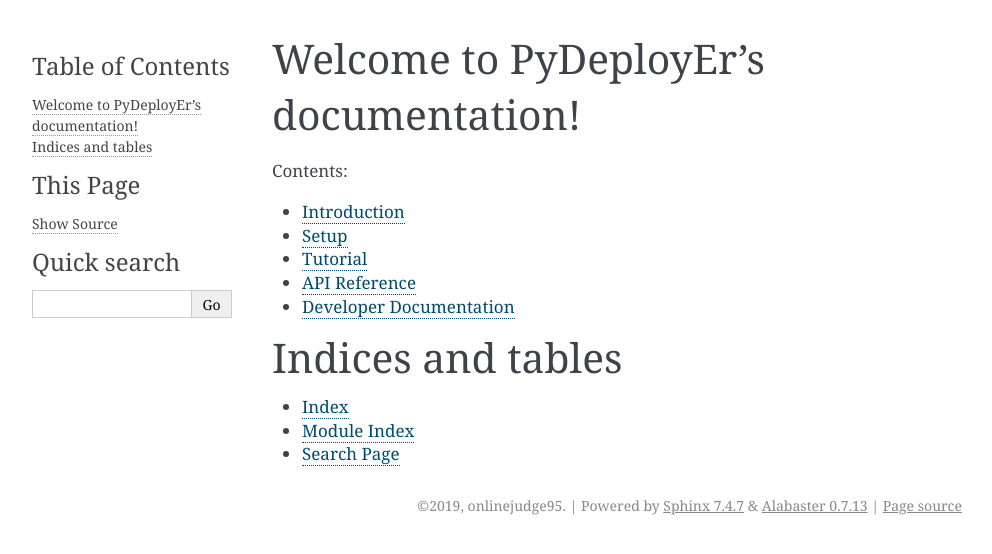
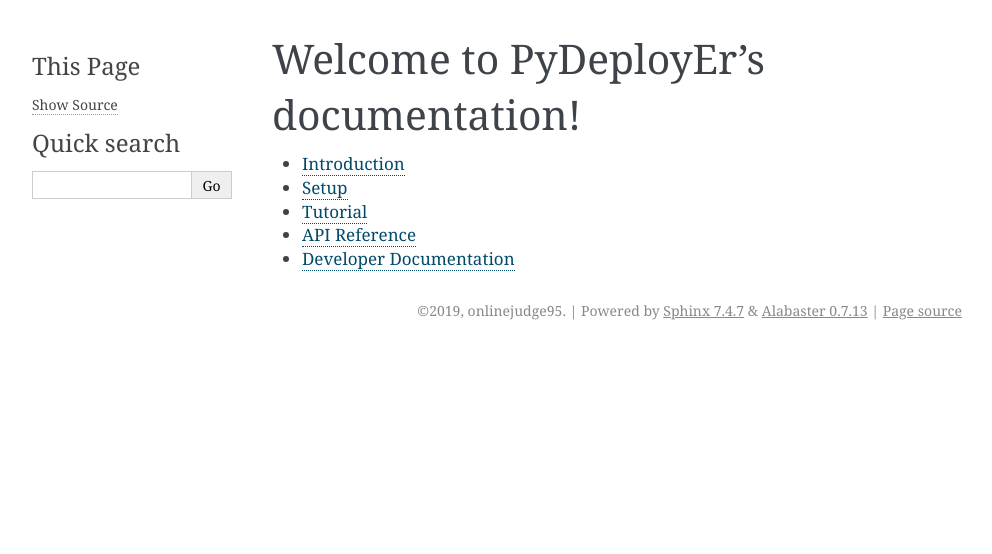
Before and after one commit to onlinejudge95/PyDeployEr, a Sphinx documentation site: the page built from doc/index.rst, in a window 1280 px wide. Shown: the top 554 px of the page, without its empty margins (148-1140 px from the left). Built offline with Sphinx 7.4.7, drawn with Linux system fonts in a browser that asks for light colours.

Commit message:
Updates, documentation

```diff
--- a/doc/conf.py
+++ b/doc/conf.py
@@ -34,7 +34,7 @@
 ]
 
 # Add any paths that contain templates here, relative to this directory.
-templates_path = ['_templates']
+templates_path = ['doc/_templates']
 
 # List of patterns, relative to source directory, that match files and
 # directories to ignore when looking for source files.
@@ -52,4 +52,4 @@
 # Add any paths that contain custom static files (such as style sheets) here,
 # relative to this directory. They are copied after the builtin static files,
 # so a file named "default.css" will overwrite the builtin "default.css".
-html_static_path = ['_static']
+html_static_path = ['doc/_static']
--- a/doc/index.rst
+++ b/doc/index.rst
@@ -8,18 +8,9 @@
 
 .. toctree::
    :maxdepth: 2
-   :caption: Contents:
 
    introduction
    setup
    tutorial
    API reference
    Developer documentation
-
-
-Indices and tables
-==================
-
-* :ref:`genindex`
-* :ref:`modindex`
-* :ref:`search`
```
